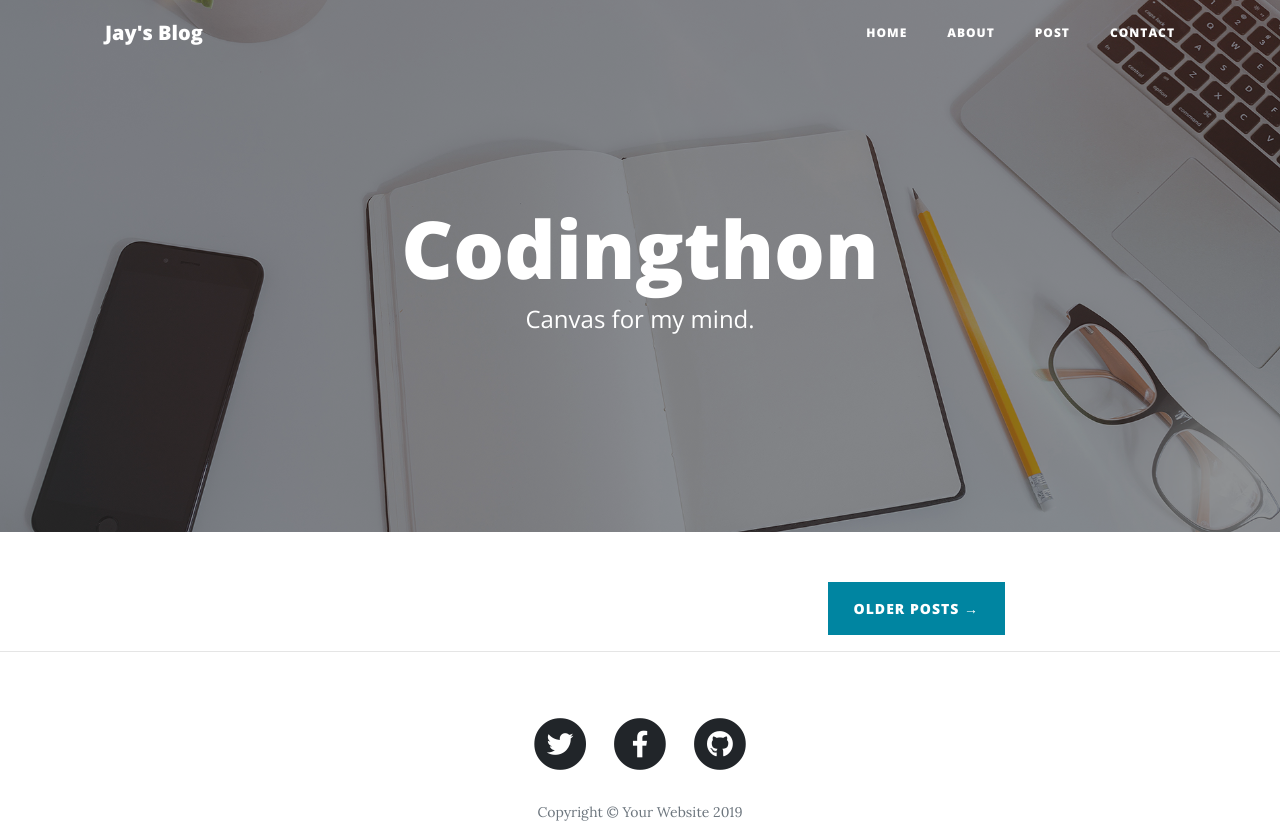
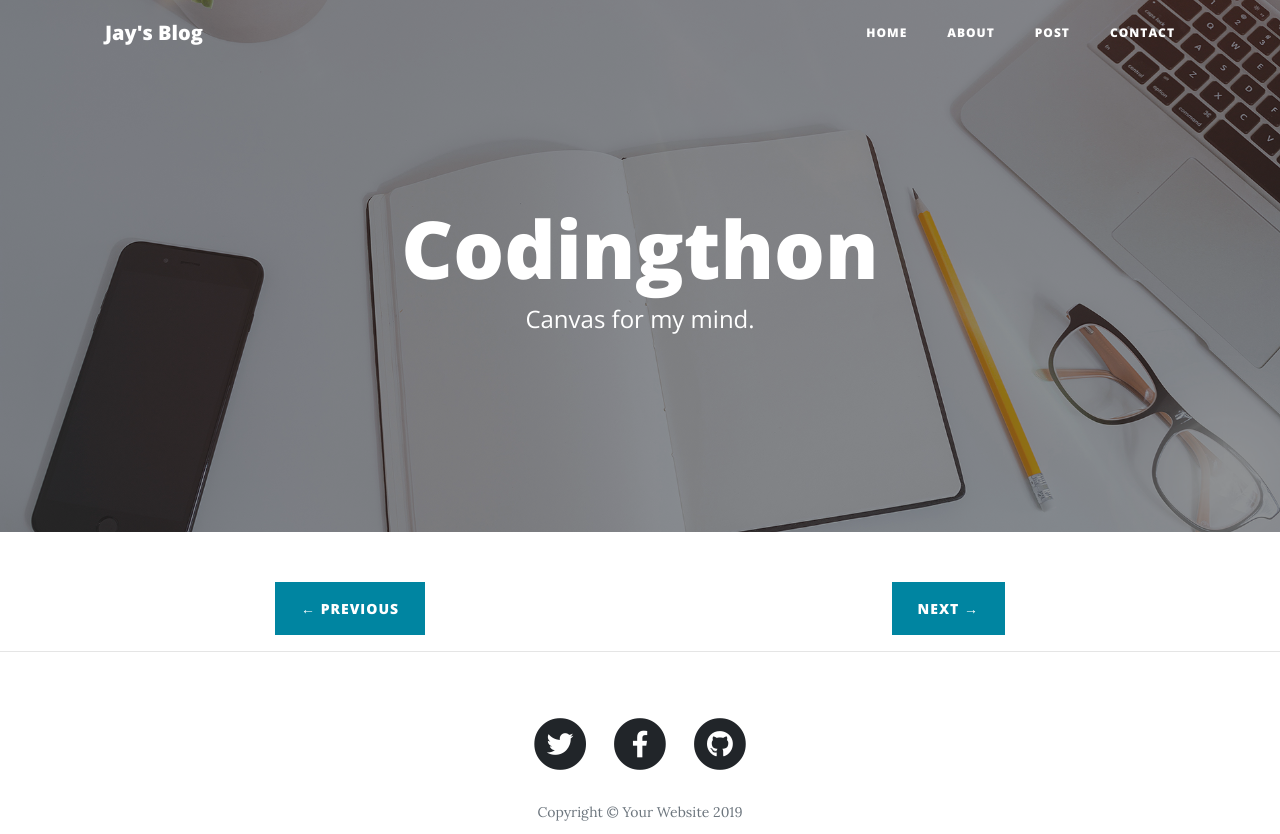
Before and after one commit to jaykhedekar7/flask-blog, a Flask app: page / in a window 1280 px wide. Shown: the top 834 px of the page. Run offline with Flask 2, Linux system fonts and the light colour scheme; data that the repository does not hold is empty; some libraries are stand-ins or nearby versions.

Commit message:
Pagination working

```diff
--- a/main.py
+++ b/main.py
@@ -4,6 +4,7 @@ import json
 from datetime import datetime
 import random
 import os
+import math
 
 
 with open('config.json', 'r') as c:
@@ -42,9 +43,34 @@ class Posts(db.Model):
 
 @app.route('/')
 def home():
+    #Pagination logic
+    posts = Posts.query.filter_by().all()
+    last = math.floor(len(posts)/int(params['num_of_pos']))+1
+    # posts = Posts[]
+    page = request.args.get('page')
+
+    if (not str(page).isnumeric()):
+        page = 1
+    page = int(page)
+    posts = posts[(page-1)*int(params['num_of_pos']): (page-1)*int(params['num_of_pos']) + int(params['num_of_pos'])]
+    #On first page
+    if page == 1:
+        prevpage = '#'
+        nextpage = '/?page=' + str(page+1)
+
+    #On last page
+    elif page ==last:
+        prevpage = '/?page=' + str(page-1)
+        nextpage = '#'
+
+    #On middle page
+    else:
+        prevpage = '/?page=' + str(page-1)
+        nextpage = '/?page=' + str(page+1)
+
     #Fileter_by query is not needed.
-    posts = Posts.query.filter_by().all()[0:params['num_of_pos']]
-    return render_template('index.html', params=params, posts=posts)
+   # posts = Posts.query.filter_by().all()[0:params['num_of_pos']]
+    return render_template('index.html', params=params, posts=posts, prevpage=prevpage, nextpage=nextpage)
 
 @app.route('/about')
 def about():
@@ -110,6 +136,7 @@ def edit_route(post_sno):
                 post = Posts(title = box_title, content = box_content, slug = box_slug, date=date, img_file = box_img)
                 db.session.add(post)
                 db.session.commit()
+
             else:
                 post = Posts.query.filter_by(sno=sno).first()
                 post.title = box_title
--- a/templates/index.html
+++ b/templates/index.html
@@ -44,7 +44,8 @@
 
         <!-- Pager -->
         <div class="clearfix">
-          <a class="btn btn-primary float-right" href="#">Older Posts &rarr;</a>
+          <a class="btn btn-primary float-left" href="{{prevpage}}">&larr; Previous </a>
+          <a class="btn btn-primary float-right" href="{{nextpage}}">Next &rarr;</a>
         </div>
       </div>
     </div>
```
